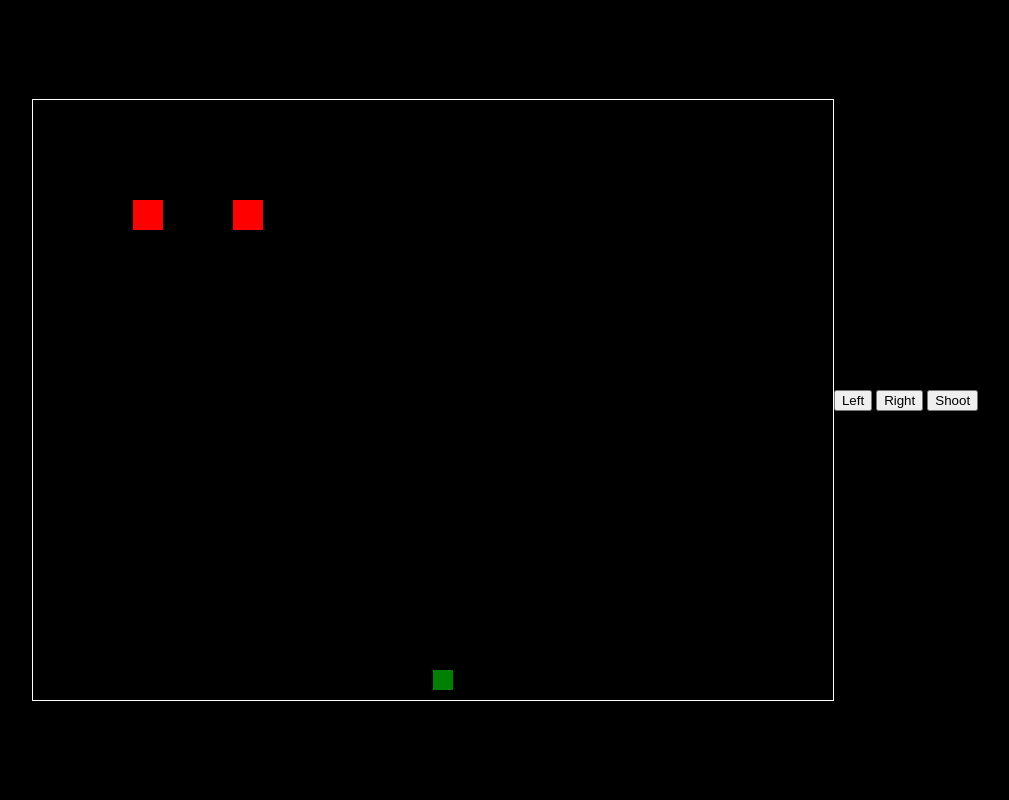
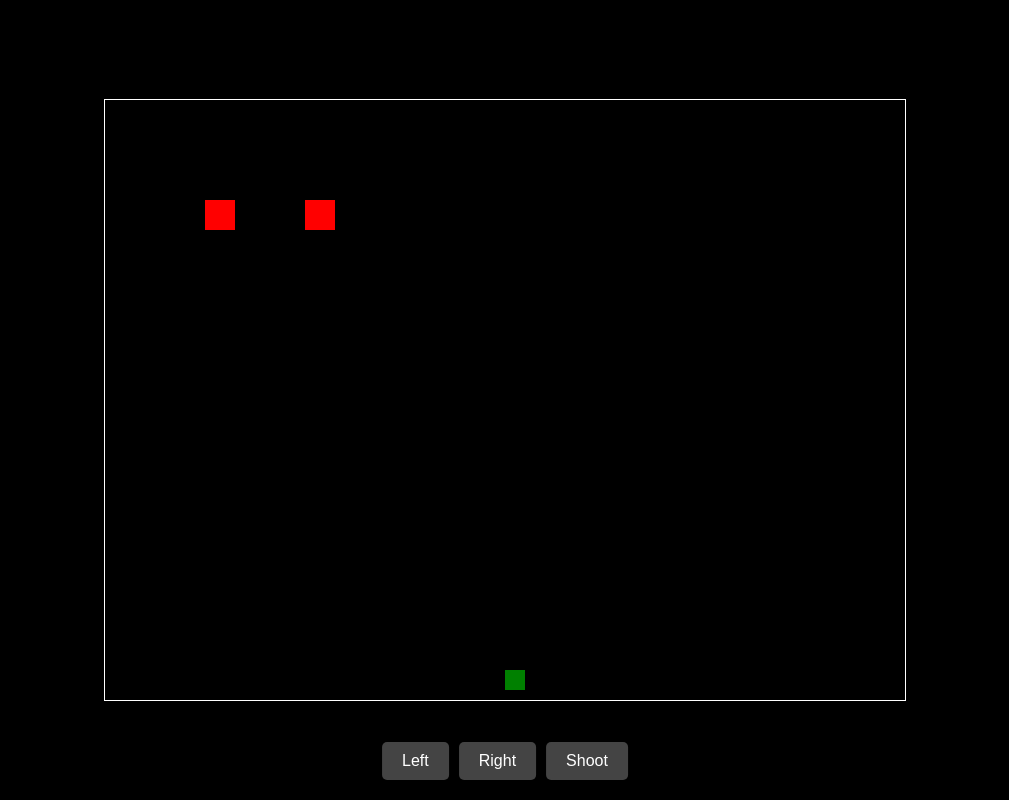
Before and after one commit to peerkons/antraliepina, a plain HTML site: page index.html in a window 1280 px wide. Shown: the whole page, without its empty margins (135-1144 px from the left). Drawn offline with Linux system fonts and the light colour scheme.

Commit message:
Update style.css

```diff
--- a/style.css
+++ b/style.css
@@ -10,3 +10,24 @@ body {
 canvas {
     border: 1px solid white;
 }
+
+/* ... existing CSS ... */
+
+#controls {
+    position: fixed;
+    bottom: 20px;
+    left: 50%;
+    transform: translateX(-50%);
+    display: flex;
+    gap: 10px;
+}
+
+button {
+    padding: 10px 20px;
+    background-color: #444;
+    color: white;
+    border: none;
+    border-radius: 5px;
+    font-size: 16px;
+    touch-action: manipulation; /* Improves responsiveness on touch devices */
+}
```
